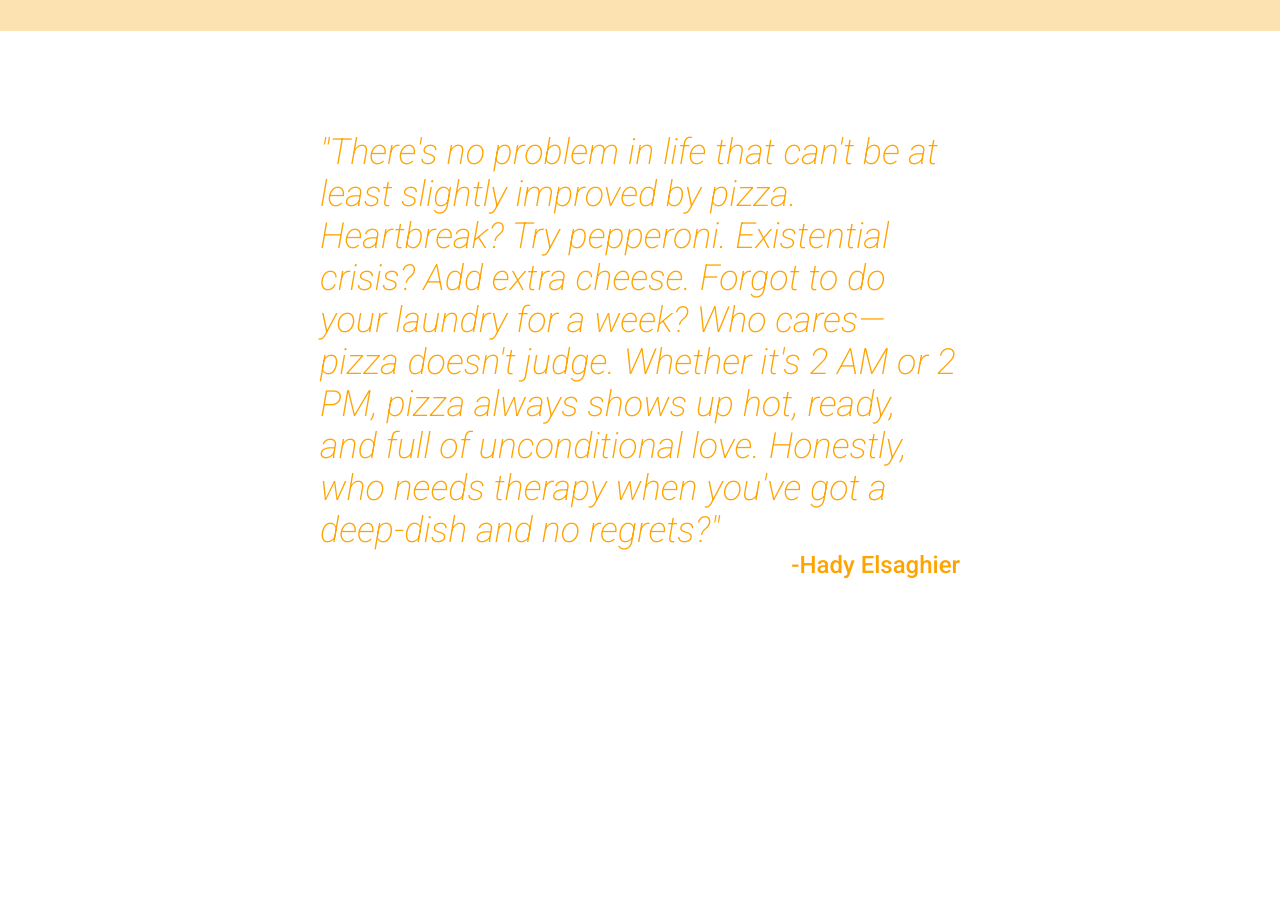
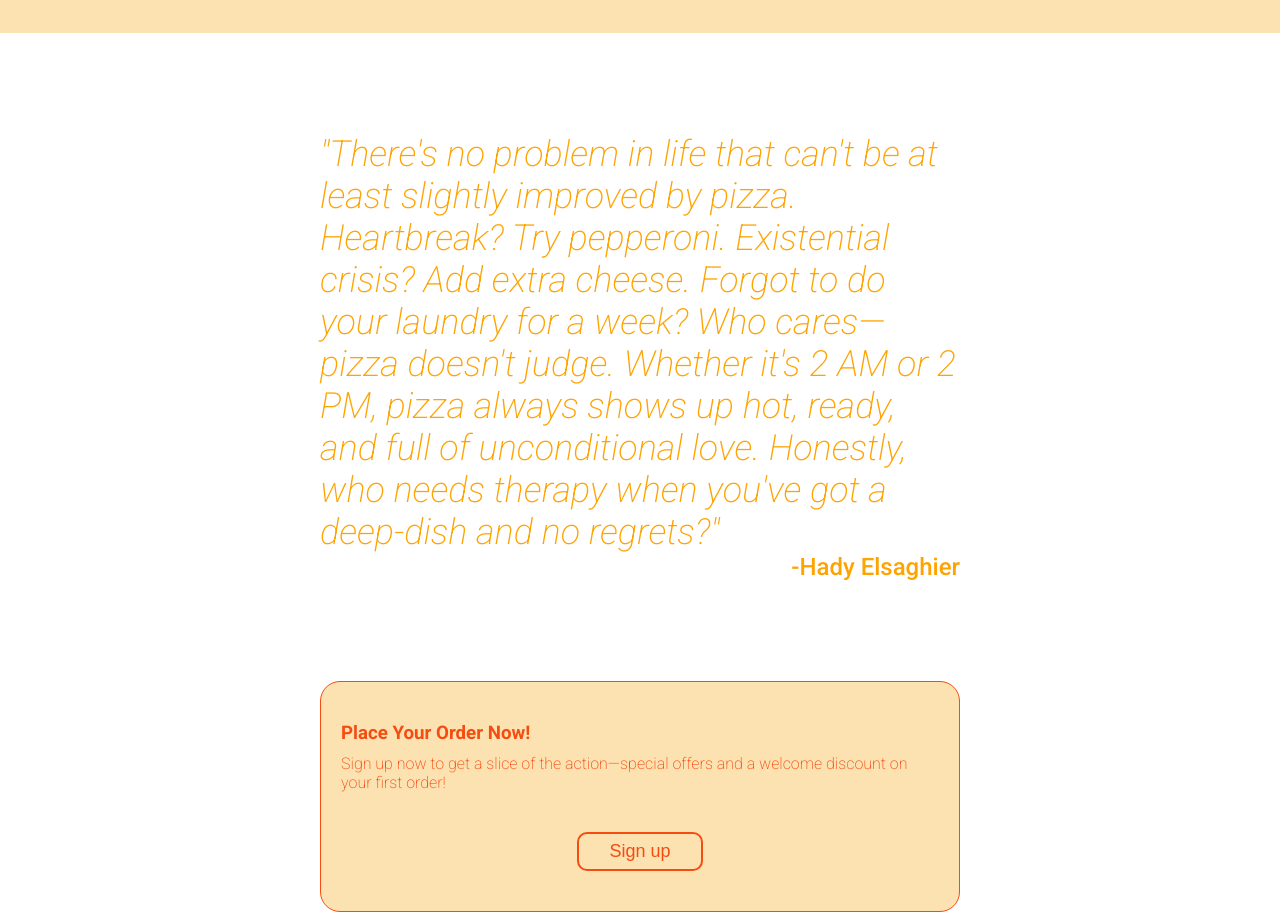
Before and after one commit to HadyElsaghier/pizza-landingPage, a plain HTML site: page index.html in a window 1280 px wide. Shown: the part 1260-2172 px from the top of the page. Before the commit the page ends 1839 px from the top, so only its background shows below. Drawn offline with Linux system fonts and the light colour scheme.

Commit message:
Adding order section

```diff
--- a/index.html
+++ b/index.html
@@ -64,6 +64,18 @@
         <h3>-Hady Elsaghier</h3>
       </div>
      </section>
+     <!-- Order Section -->
+     <section class="order" id="order">
+      <div class="order-text">
+        <h3>Place Your Order Now!</h3>
+        <p>Sign up now to get a slice of
+          the action—special offers and a welcome
+            discount on your first order!</p>
+      </div>
+      <div class="order-button">
+        <button class="signup bottom" type="button">Sign up</button>
+      </div>
+     </section>
 
 
   </body>
--- a/style.css
+++ b/style.css
@@ -54,7 +54,7 @@ nav ul li a:hover {
   font-size: 18px;
   font-weight: extrabold;
   padding: 7px 30px;
-  border: 1px solid #f54c11;
+  border: 2px solid #f54c11;
   border-radius: 10px;
 }
 .signup.top {
@@ -103,6 +103,7 @@ nav ul li a:hover {
 /* section about */
 .about {
   margin-top: 100px;
+  margin-bottom: 100px;
 }
 .about div {
   width: 50%;
@@ -120,3 +121,33 @@ nav ul li a:hover {
   font-weight: 500;
   text-align: right;
 }
+/* Order section */
+
+.order {
+  width: 50%;
+  display: flex;
+  justify-content: center;
+  border: 1px solid #f54c11;
+  flex-wrap: wrap;
+  border-radius: 20px;
+  gap: 40px;
+  background-color: #fce1b1;
+  margin: 0 auto;
+  padding: 40px 20px;
+}
+.order-text {
+  color: #f54c11;
+}
+.order-text p {
+  font-weight: 200;
+  margin-top: 10px;
+}
+
+.signup.bottom {
+  color: #f54c11;
+  background-color: #fce1b1;
+}
+.signup.bottom:hover {
+  color: white;
+  background-color: #f54c11;
+}
```
